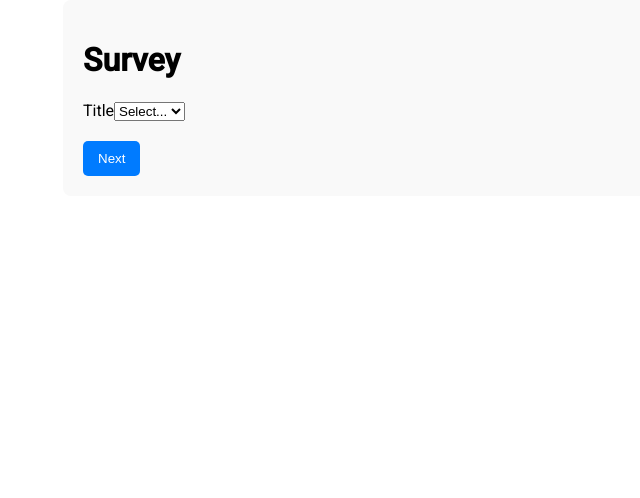
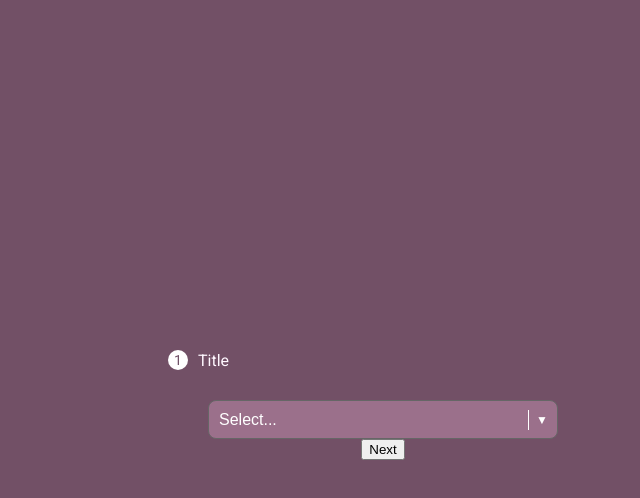
Before and after one commit to daniits/surveyquestion, a React (Create React App) app: page / in a window 1280 px wide. Shown: the top 498 px of the page, without its empty margins (257-897 px from the left). Built offline with nearby package versions, Linux system fonts and the light colour scheme.

Commit message:
drop down ui setting

```diff
--- a/src/components/Reusable/DropdownQuestion/index.jsx
+++ b/src/components/Reusable/DropdownQuestion/index.jsx
@@ -1,15 +1,21 @@
-// src/components/DropdownQuestion.js
+
 import React from 'react';
+import "./style.css";
 
 const DropdownQuestion = ({ question, onChange }) => {
+  console.log(question)
   const handleChange = (e) => {
     onChange(question.id, e.target.value);
   };
 
   return (
-    <div className="question-wrapper">
-      <label>{question.title}</label>
-      <select onChange={handleChange}>
+    <div className="container">
+      <label>
+        <p>1</p>
+        {question.title}
+      </label>
+      <div className="container_dropdown_wrapper">
+        <select className="container_dropdown" onChange={handleChange}>
           <option value="">Select...</option>
           {question.options.map((option, index) => (
             <option key={index} value={option}>
@@ -17,8 +23,12 @@ const DropdownQuestion = ({ question, onChange }) => {
             </option>
           ))}
         </select>
+        <div className="line"></div> {/* This is the line next to the arrow */}
+      </div>
+
+
     </div>
   );
 };
 
-export {DropdownQuestion};
+export { DropdownQuestion };
--- /dev/null
+++ b/src/components/Reusable/DropdownQuestion/style.css
@@ -0,0 +1,86 @@
+.container {
+    display: flex;
+    flex-direction: column;
+    gap : 20px;
+}
+.container > label {
+    display: flex;
+    height: 40px;
+    align-items: center;
+    gap: 10px;
+    color: #FFF8FF;
+    font-size: 16px;
+    margin-left: -40px;
+}
+.container > label > p {
+    background-color: #fff;
+    width: 20px;
+    height: 20px;
+    border-radius: 50px;
+    font-size: 14px;
+    display: flex;
+    justify-content: center;
+    align-items: center;
+    color: #705067;
+}
+.container_dropdown_wrapper {
+    position: relative;
+    display: inline-block;
+    width: 350px;
+  }
+
+  .container_dropdown {
+    width: 100%;
+    padding: 10px;
+    padding-right: 50px; /* Add space for the icon, arrow, and line */
+    border-radius: 8px;
+    border: 1px solid #666;
+    background-color: #9b708b; /* Use the purple background color */
+    color: white;
+    font-size: 16px;
+    appearance: none; /* Remove default arrow */
+    cursor: pointer;
+    position: relative;
+  }
+
+  /* Custom arrow */
+  .container_dropdown_wrapper::after {
+    content: '▼'; /* Custom arrow icon */
+    font-size: 12px;
+    color: white;
+    position: absolute;
+    right: 10px;
+    top: 50%;
+    transform: translateY(-50%);
+    pointer-events: none;
+  }
+
+  /* Custom icon */
+  .container_dropdown_wrapper::before {
+    content: '📄'; /* Example icon */
+    font-size: 16px;
+    color: white;
+    position: absolute;
+    right: 40px; /* Position this before the arrow */
+    top: 50%;
+    transform: translateY(-50%);
+    pointer-events: none;
+  }
+
+  /* Add a vertical line */
+  .container_dropdown_wrapper .line {
+    position: absolute;
+    right: 30px; /* Position the line between the arrow and the icon */
+    top: 50%;
+    transform: translateY(-50%);
+    height: 20px; /* Adjust height as needed */
+    width: .1px;
+    background-color: white; /* Line color */
+    pointer-events: none;
+  }
+
+  .container_dropdown option {
+    background-color: #9b708b; /* Match background color for the options */
+    color: white;
+    font-size: 16px;
+  }
--- a/src/screen/Index.jsx
+++ b/src/screen/Index.jsx
@@ -9,7 +9,6 @@ const Survey = () => {
   const [responses, setResponses] = useState({});
 
   useEffect(() => {
-    // Fetch questions from JSON file
     axios.get('/surveyData.json')
       .then((res) => {
         setQuestions(res.data.questions);
@@ -37,7 +36,6 @@ const Survey = () => {
 
   const handleSubmit = () => {
     console.log('Responses:', responses);
-    // Here, you could handle the submission to a server or local storage.
   };
 
   const renderQuestion = () => {
@@ -87,7 +85,7 @@ const Survey = () => {
 
   return (
     <div className="survey-container">
-      <h1>Survey</h1>
+      {/* <h1>Survey</h1> */}
       {renderQuestion()}
       <div className="navigation-buttons">
         {currentQuestionIndex > 0 && (
@@ -103,4 +101,4 @@ const Survey = () => {
   );
 };
 
-export  {Survey};
+export { Survey };
--- a/src/styles/App.css
+++ b/src/styles/App.css
@@ -1,5 +1,5 @@
 :root {
-  --primary-color: #fff;
+  --primary-color: #725066;
   --secondary-color: #000;
   --text-color: #333;
 }
@@ -10,28 +10,10 @@ body {
   box-sizing: border-box;
 }
 .survey-container {
-  max-width: 600px;
-  margin: 0 auto;
-  padding: 20px;
-  background-color: #f9f9f9;
-  border-radius: 8px;
+  height: 100vh;
+  background-color: var(--primary-color, #725066);
+  display: flex;
+  flex-direction: column;
+  justify-content: center;
+  align-items: center;
 }
-
-.navigation-buttons {
-  margin-top: 20px;
-  display: flex;
-  justify-content: space-between;
-}
-
-.navigation-buttons button {
-  padding: 10px 15px;
-  background-color: #007BFF;
-  color: white;
-  border: none;
-  border-radius: 5px;
-  cursor: pointer;
-}
-
-.navigation-buttons button:hover {
-  background-color: #0056b3;
-}
```
Lines whose indentation alone changed are shown as unchanged.
